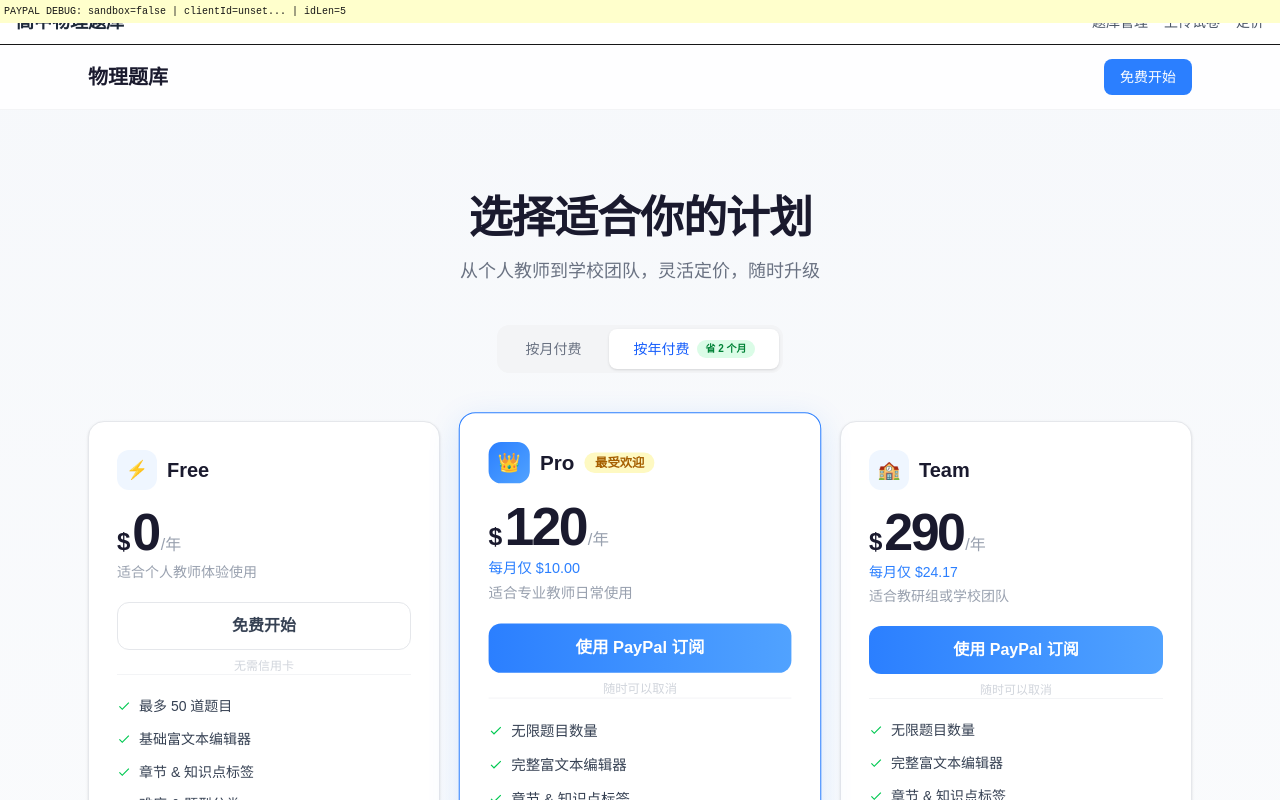
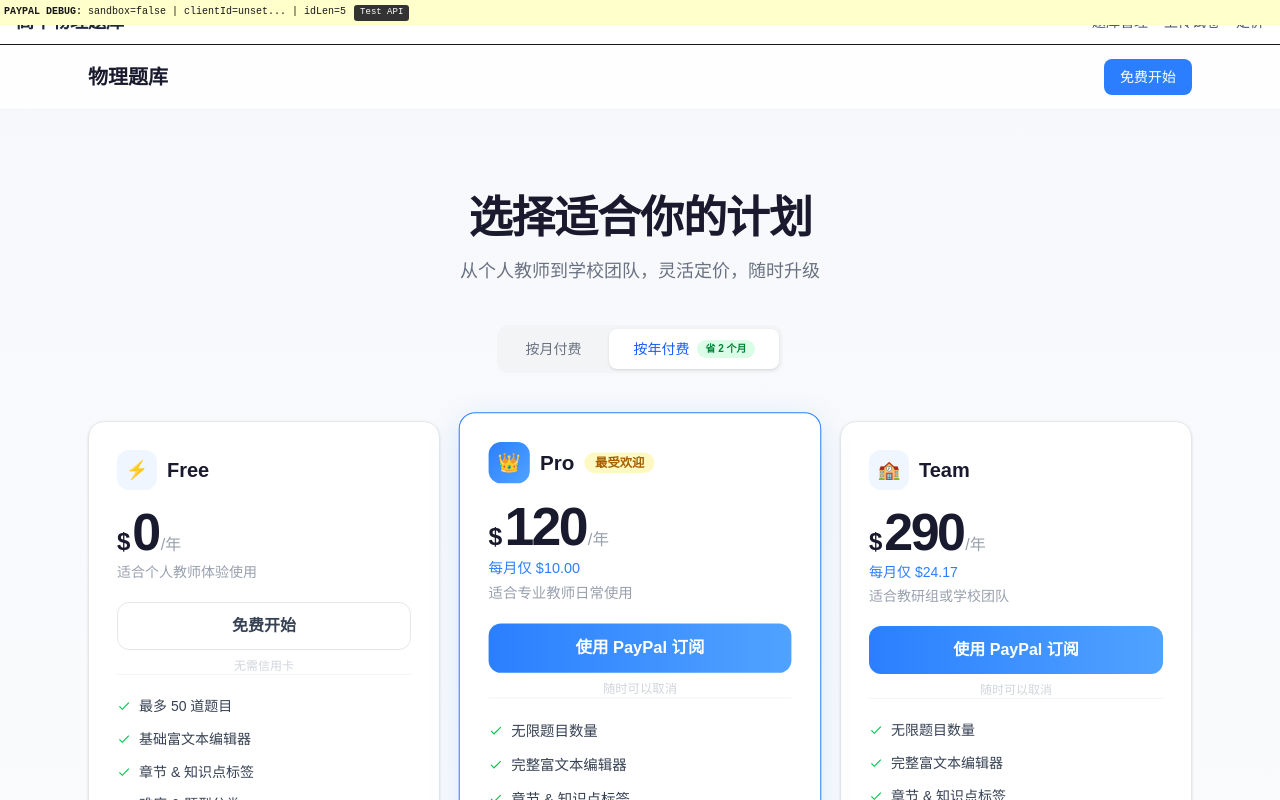
Before and after one commit to majorityabc/gzwltknewnew, a Next.js app: page /pricing in a window 1280 px wide. Shown: the top 800 px of the page. Built offline with nearby package versions, Linux system fonts and the light colour scheme; no server answers.

Commit message:
fix: add PayPal API to public route whitelist, add debug bar with API test

```diff
--- a/src/app/pricing/page.tsx
+++ b/src/app/pricing/page.tsx
@@ -124,7 +124,10 @@
   const { user } = useAuth();
   const router = useRouter();
 
-  const log = (msg: string) => setDebug((prev) => prev + (prev ? " | " : "") + msg);
+  const log = (msg: string) => {
+    console.log("[PAYPAL]", msg);
+    setDebug((prev) => prev + (prev ? " | " : "") + msg);
+  };
 
   // Init debug with env info
   if (typeof window !== "undefined" && !debug) {
@@ -147,8 +150,27 @@
   return (
     <div className="min-h-screen bg-gradient-to-b from-[#f6f8fb] to-white">
       {/* Debug Bar */}
-      <div style={{ position: "fixed", top: 0, left: 0, right: 0, zIndex: 9999, background: "#ffc", padding: 4, fontSize: 10, fontFamily: "monospace", whiteSpace: "pre-wrap", maxHeight: 60, overflow: "auto" }}>
-        PAYPAL DEBUG: {debug || "loading..."}
+      <div style={{ position: "fixed", top: 0, left: 0, right: 0, zIndex: 9999, background: "#ffc", padding: 4, fontSize: 10, fontFamily: "monospace", whiteSpace: "pre-wrap", maxHeight: 80, overflow: "auto" }}>
+        <span style={{ fontWeight: "bold" }}>PAYPAL DEBUG:</span> {debug || "loading..."}
+        <button
+          onClick={async () => {
+            log("manual test...");
+            try {
+              const res = await fetch("/api/paypal/create-order", {
+                method: "POST",
+                headers: { "Content-Type": "application/json" },
+                body: JSON.stringify({ amount: 1, currency: "USD", description: "test" }),
+              });
+              const data = await res.json();
+              log("status=" + res.status + " id=" + (data.id ? data.id.substring(0, 12) : "NONE") + " err=" + (data.error || "none"));
+            } catch (e: any) {
+              log("FETCH ERR: " + e.message);
+            }
+          }}
+          style={{ marginLeft: 8, fontSize: 9, padding: "1px 6px", background: "#333", color: "#fff", border: "none", borderRadius: 3, cursor: "pointer" }}
+        >
+          Test API
+        </button>
       </div>
       {/* Header */}
       <header className="sticky top-0 z-50 bg-white/85 backdrop-blur-xl border-b border-gray-100">
--- a/src/proxy.ts
+++ b/src/proxy.ts
@@ -1,7 +1,7 @@
 import { createServerClient } from "@supabase/ssr";
 import { NextResponse, type NextRequest } from "next/server";
 
-const PUBLIC_API_PREFIXES = ["/api/auth/"];
+const PUBLIC_API_PREFIXES = ["/api/auth/", "/api/paypal/"];
 
 function isPublicApiRoute(pathname: string): boolean {
   return PUBLIC_API_PREFIXES.some((prefix) => pathname.startsWith(prefix));
```
